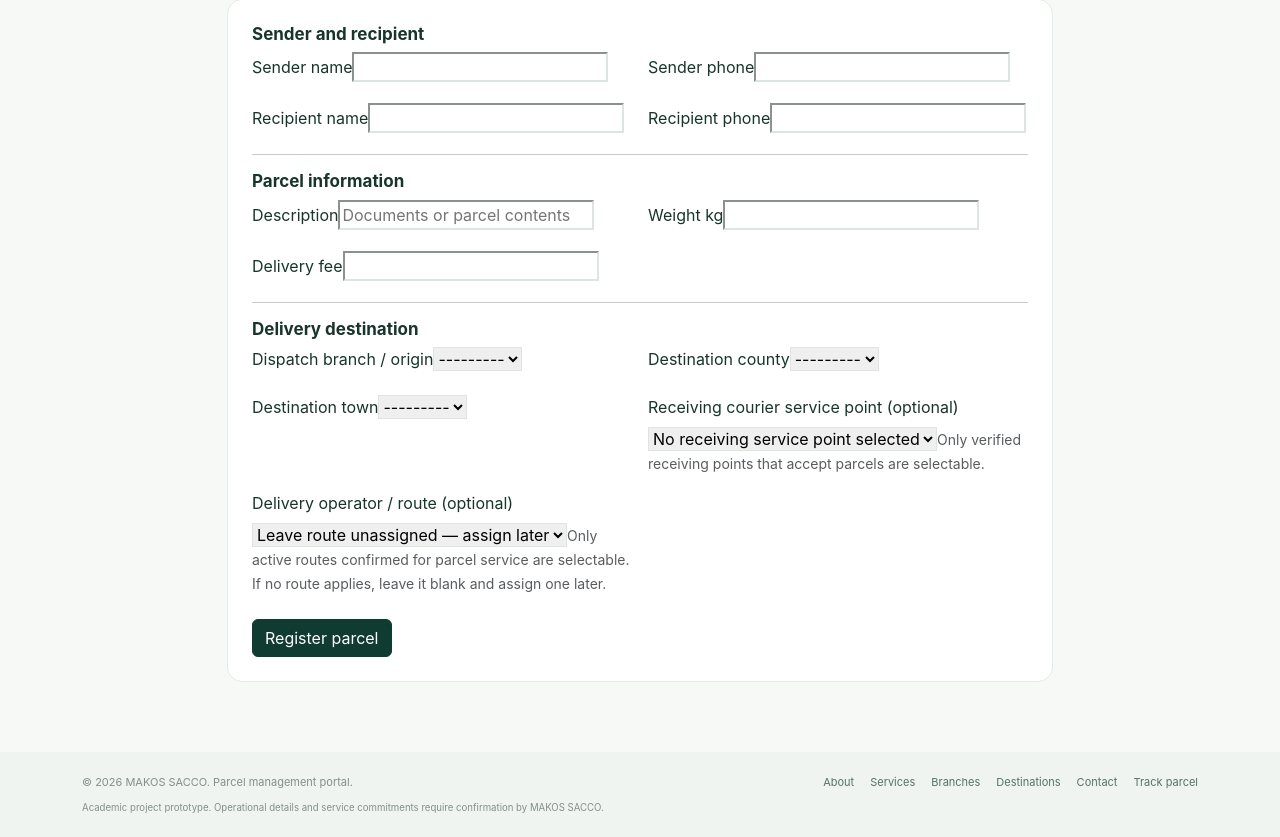
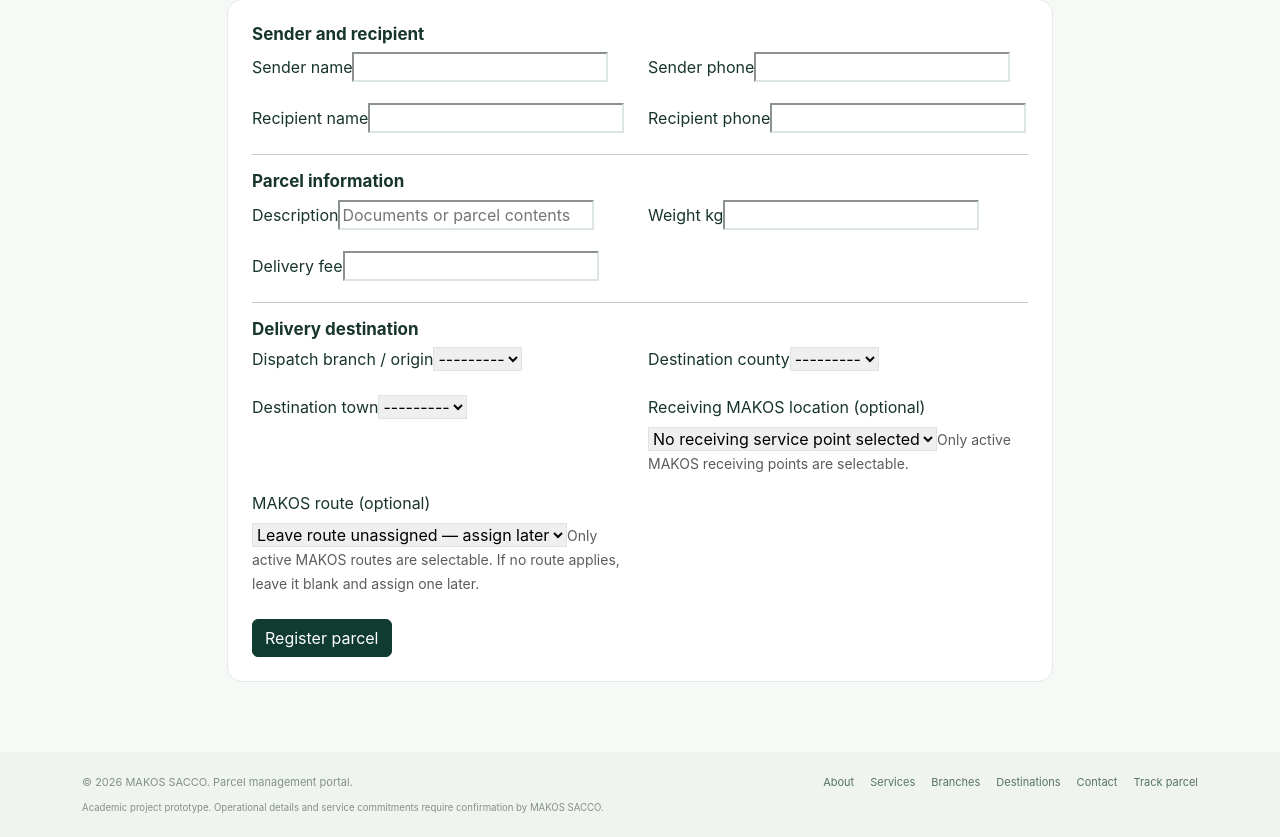
Before and after one commit to kasenge9/parcel-management-system, a Django app: page /parcels/new/ in a window 1280 px wide; the page is wider, and only the part inside the window is pictured. Shown: the part 308-1145 px from the top of that part. Run offline with Django 5.2, Linux system fonts and the light colour scheme; the visitor is signed in with stand-in values (Sample User, id 1); data that the repository does not hold is empty.

Commit message:
Align parcel operations with MAKOS-only model

```diff
--- a/templates/operations/parcel_form.html
+++ b/templates/operations/parcel_form.html
@@ -29,8 +29,8 @@
       <div class="col-md-6"><label class="form-label" for="{{ form.origin.id_for_label }}">Dispatch branch / origin</label>{{ form.origin }}{% for error in form.origin.errors %}<div class="text-danger small">{{ error }}</div>{% endfor %}</div>
       <div class="col-md-6"><label class="form-label" for="{{ form.destination_county.id_for_label }}">Destination county</label>{{ form.destination_county }}{% for error in form.destination_county.errors %}<div class="text-danger small">{{ error }}</div>{% endfor %}</div>
       <div class="col-md-6"><label class="form-label" for="{{ form.destination_town.id_for_label }}">Destination town</label>{{ form.destination_town }}{% for error in form.destination_town.errors %}<div class="text-danger small">{{ error }}</div>{% endfor %}</div>
-      <div class="col-md-6"><label class="form-label" for="{{ form.operator_service_point.id_for_label }}">Receiving courier service point (optional)</label>{{ form.operator_service_point }}{% for error in form.operator_service_point.errors %}<div class="text-danger small">{{ error }}</div>{% endfor %}<small class="text-muted">Only verified receiving points that accept parcels are selectable.</small></div>
-      <div class="col-md-6"><label class="form-label" for="{{ form.operator_route.id_for_label }}">Delivery operator / route (optional)</label>{{ form.operator_route }}{% for error in form.operator_route.errors %}<div class="text-danger small">{{ error }}</div>{% endfor %}<small class="text-muted">Only active routes confirmed for parcel service are selectable. If no route applies, leave it blank and assign one later.</small></div>
+      <div class="col-md-6"><label class="form-label" for="{{ form.operator_service_point.id_for_label }}">Receiving MAKOS location (optional)</label>{{ form.operator_service_point }}{% for error in form.operator_service_point.errors %}<div class="text-danger small">{{ error }}</div>{% endfor %}<small class="text-muted">Only active MAKOS receiving points are selectable.</small></div>
+      <div class="col-md-6"><label class="form-label" for="{{ form.operator_route.id_for_label }}">MAKOS route (optional)</label>{{ form.operator_route }}{% for error in form.operator_route.errors %}<div class="text-danger small">{{ error }}</div>{% endfor %}<small class="text-muted">Only active MAKOS routes are selectable. If no route applies, leave it blank and assign one later.</small></div>
     </div>
     <button class="btn btn-dark mt-4">Register parcel</button>
   </form>
```
